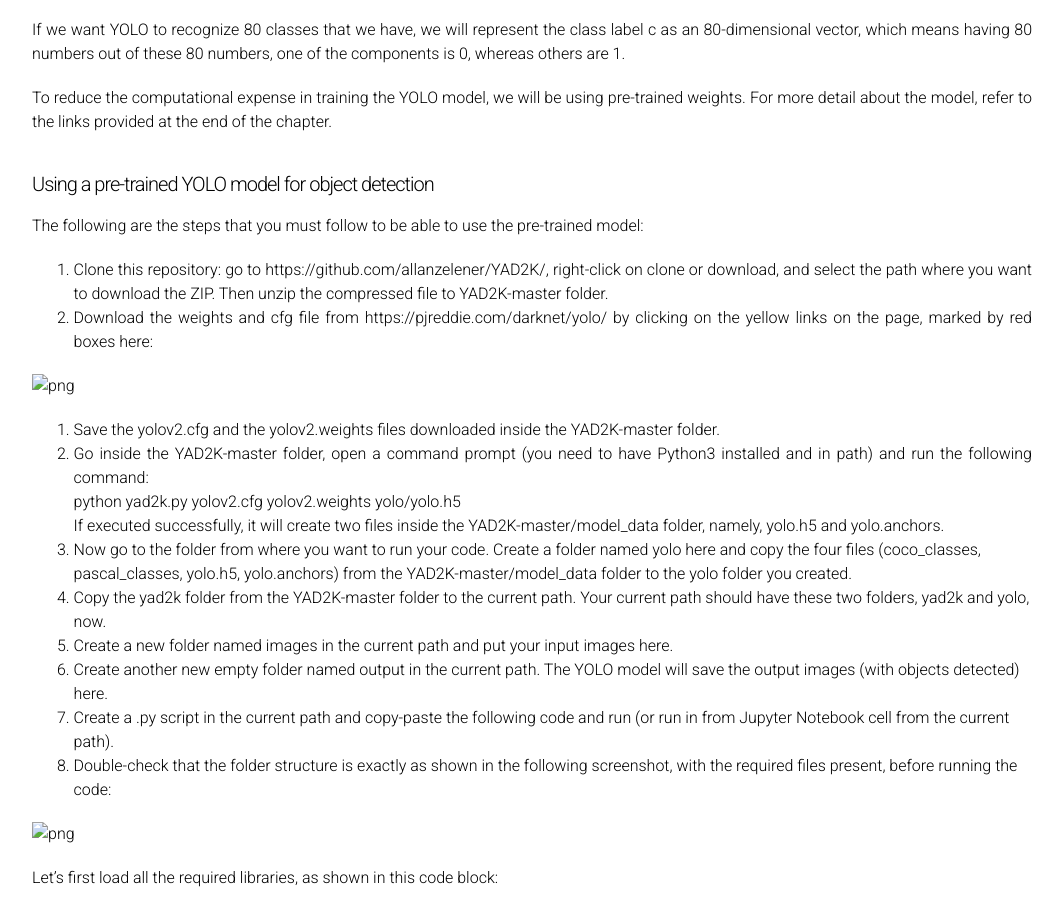
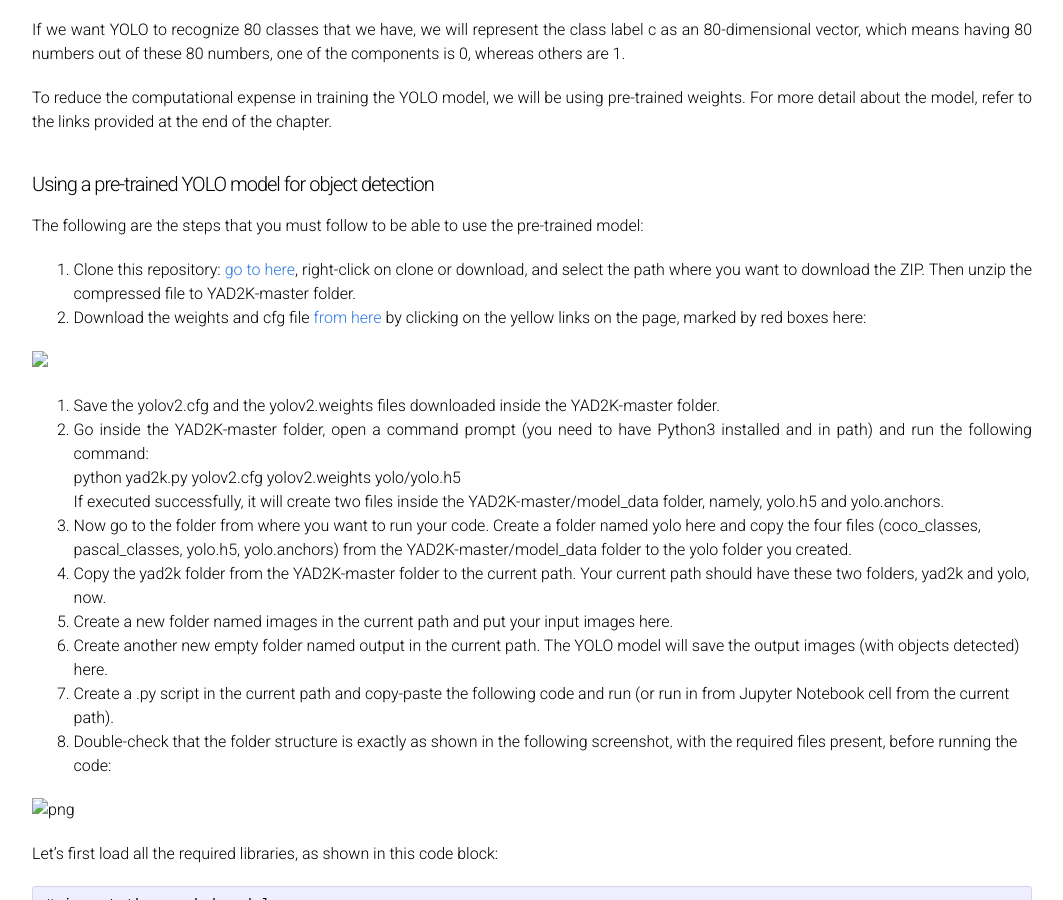
Before and after one commit to oil-mcut/oil-mcut.github.io, a Jekyll site: the page built from Chapter11.md, in a window 1280 px wide and 900 px high, scrolled down 3240 px. Shown: the whole window, without its empty margins (108-1171 px from the left). Built offline with Jekyll 4.4.1, drawn with Linux system fonts in a browser that asks for light colours.

Commit message:
Update Chapter11.md

```diff
--- a/Chapter11.md
+++ b/Chapter11.md
@@ -109,13 +109,13 @@ To reduce the computational expense in training the YOLO model, we will be using
 
 #### Using a pre-trained YOLO model for object detection
 The following are the steps that you must follow to be able to use the pre-trained model:
-1. Clone this repository: go to https://github.com/allanzelener/YAD2K/, right-click on clone or download, and select the path where you want to download the ZIP. Then unzip the compressed file to YAD2K-master folder.
+1. Clone this repository: [go to here](https://github.com/allanzelener/YAD2K/), right-click on clone or download, and select the path where you want to download the ZIP. Then unzip the compressed file to YAD2K-master folder.
 
-2. Download the weights and cfg file from https://pjreddie.com/darknet/yolo/ by clicking on the yellow links on the page, marked by red boxes here:
+2. Download the weights and cfg file [from here](https://pjreddie.com/darknet/yolo/) by clicking on the yellow links on the page, marked by red boxes here:
 
 
 
-![png](images/ch-11-3.png)
+<img src="images/ch-11-3.png">
 
 
 
```
